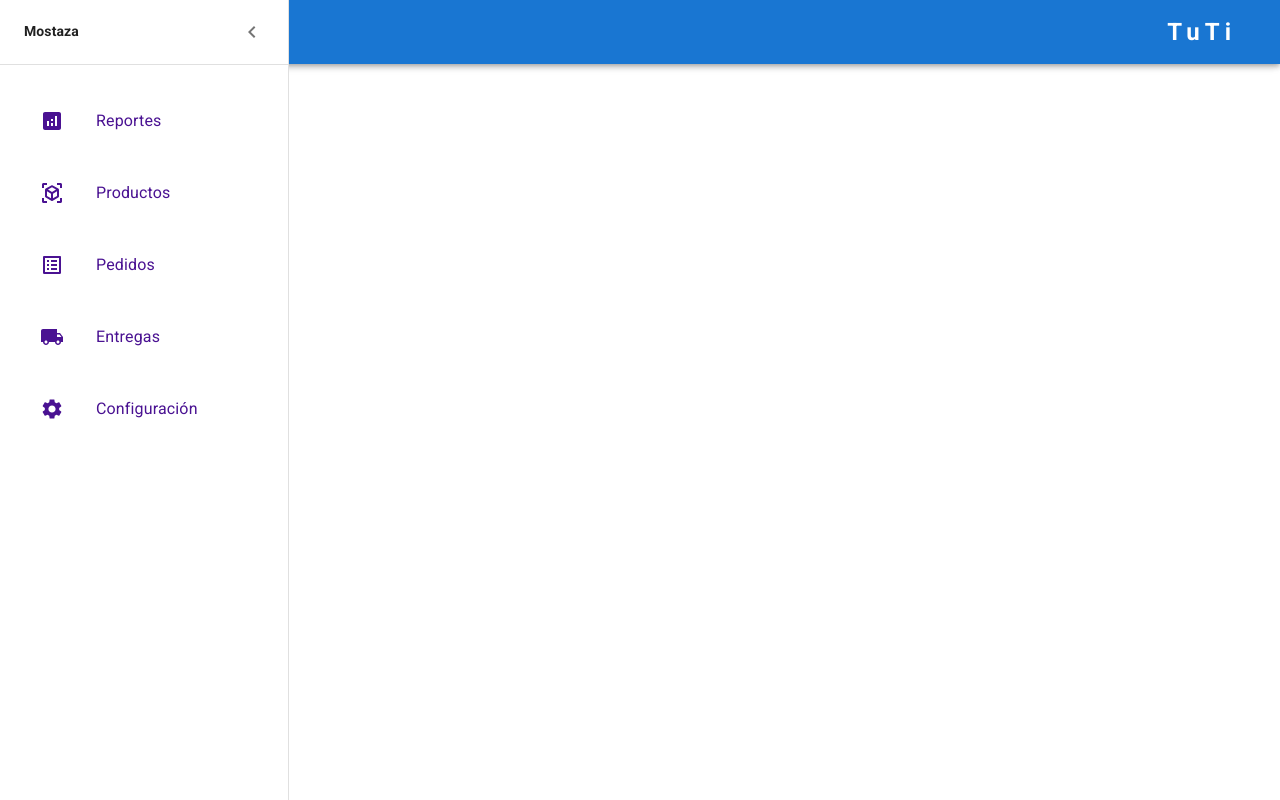
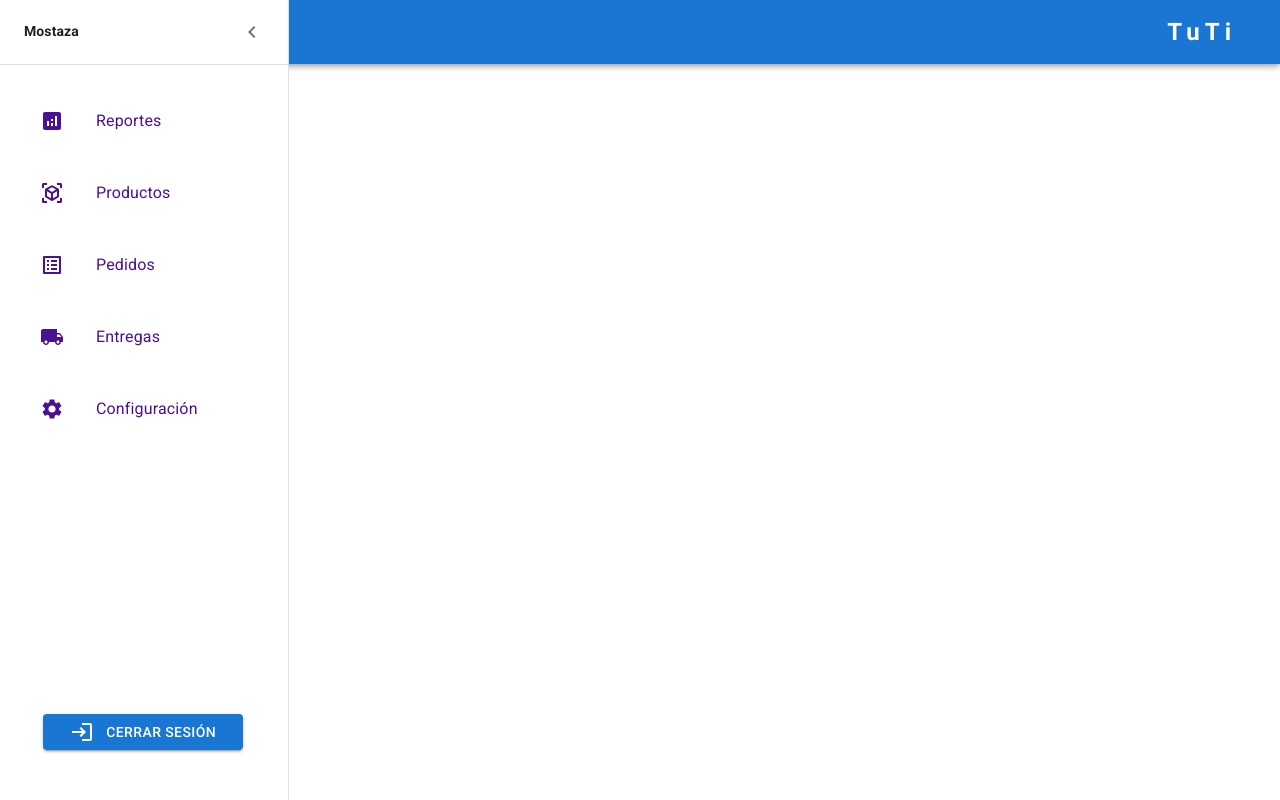
Before and after one commit to fabi4872/youtube-react, a React (Vite) app: page / in a window 1280 px wide. Both pictures are taken after a click on the button 56 px from the left and 32 px from the top of the page. Built offline with nearby package versions, Linux system fonts and the light colour scheme.

Commit message:
Mejoras con drawer con agregado de cerrar sesion

```diff
--- a/src/components/NavListItem.jsx
+++ b/src/components/NavListItem.jsx
@@ -1,5 +1,7 @@
+import { useEffect, useState } from 'react';
 import { Box, Button, List, ListItem, ListItemButton, ListItemIcon, ListItemText, Toolbar } from '@mui/material';
 import { makeStyles } from '@material-ui/core/styles';
+import { LoginOutlined } from '@mui/icons-material';
 
 const useStyles = makeStyles({
   styleItem: {
@@ -11,8 +13,13 @@ const useStyles = makeStyles({
   }
 })
 
-export const NavListItem = ({ listItem, width, maxWidthDrawer }) => {
+export const NavListItem = ({ listItem, widthDrawer, maxWidthDrawer }) => {
+  const [ width, setWidth ] = useState( widthDrawer );
   const classes = useStyles();
+
+  useEffect(() => {
+    setWidth( widthDrawer );
+  }, [ widthDrawer ])
 
   return (
     <>
@@ -62,6 +69,43 @@ export const NavListItem = ({ listItem, width, maxWidthDrawer }) => {
           </List>
         </Box>
       </Toolbar>
+
+      {
+        ( width != maxWidthDrawer )
+        ?
+        <Box
+          bottom={ 50 }
+          left={ 25 }
+          position='absolute'
+        >
+          <Button
+            variant='contained'
+            color='primary'
+            sx={{
+              px: 2.5
+            }}
+          >
+            <LoginOutlined />
+          </Button>
+        </Box>
+        :
+        <Box
+          bottom={ 50 }
+          left={ 43 }
+          position='absolute'
+        >
+          <Button
+            variant='contained'
+            color='primary'
+            sx={{
+              px: 3.4
+            }}
+          >
+            <LoginOutlined sx={{ pr: 1.5 }} />
+            Cerrar sesión
+          </Button>
+        </Box>
+      }
     </>
   )
 }
--- a/src/components/Navbar.jsx
+++ b/src/components/Navbar.jsx
@@ -154,7 +154,7 @@ export const Navbar = () => {
         <Divider />
         <NavListItem
           listItem={ listItem }
-          width={ widthDrawer }
+          widthDrawer={ widthDrawer }
           maxWidthDrawer={ maxWidthDrawer } />
       </Drawer>
     </>
```
